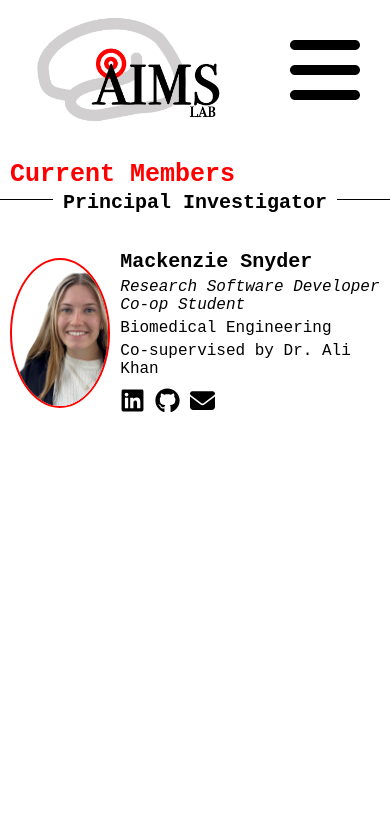
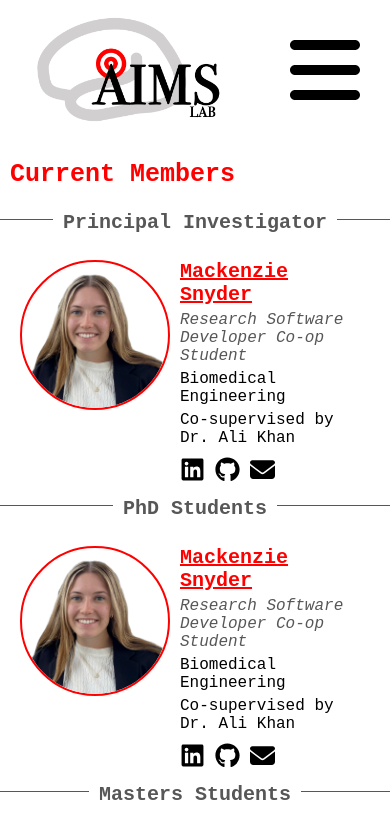
Before and after one commit to jclauneurolab/jclaulab.github.io, a React (Vite) app in the folder lab-website/: page /people in a window 390 px wide. Shown: the top 830 px of the page. Built offline with nearby package versions, Linux system fonts and the light colour scheme.

Commit message:
finished people page with responsiveness

```diff
--- a/lab-website/src/people-page/people-page.css
+++ b/lab-website/src/people-page/people-page.css
@@ -16,13 +16,15 @@
     align-items: center;
     width: 100%;
     position: relative;
+    margin-top: 20px;
 }
 
 .people-heading-item {
     font-size: 20px;
     font-weight: bold;
+    color: #575757;
     background-color: white;
-    padding: 0 10px;
+    padding: 0px 10px;
     position: absolute;
     top: -8px;
 }
@@ -30,23 +32,25 @@
 .line {
     width: 100%;
     height: 1px;
-    background-color: black;
+    background-color: #575757;
     border: none;
 }
 
 .section-cont {
     display: flex;
-    align-items: center;
-    justify-content: center;
+    flex-wrap: wrap;
+    justify-content:space-between;
+    gap: 20px;
     width: 100%;
     margin-top: 40px;
-    gap: 20px;
+    padding: 0 20px;
 }
 
 .person-cont {
     display: flex;
-    align-items: center;
-    padding: 10px;
+    flex-direction: row;
+    width: 45%;
+    min-width: 300px;
 }
 
 .headshot-img-cont {
@@ -55,12 +59,14 @@
     border: 2px red solid;
     border-radius: 50%;
     overflow:hidden;
+    flex-shrink: 0;
 }
 
 .head-shot {
     border-radius: 50%;
     width: 150px;
     object-fit: cover;
+    flex-shrink: 0;
 }
 
 .words-cont {
@@ -72,11 +78,20 @@
     font-weight: bold;
     font-size: 20px;
     margin-bottom: 5px;
+    color: red;
+    cursor: pointer;
+    text-decoration: underline;
+    transition: color 0.3s ease, transform 0.3s ease;
+}
+
+.person-name:hover {
+    transform: scale(1.05);
 }
 
 .person-position {
     font-style: italic;
     margin-bottom: 5px;
+    color: #575757;
 }
 
 .person-supervisor {
@@ -106,3 +121,82 @@
     color: #575757;
     transform: scale(1.05);
 }
+
+
+.modal-overlay {
+    position: fixed;
+    top: 0;
+    left: 0;
+    width: 100%;
+    height: 100%;
+    background: rgba(0, 0, 0, 0.5);
+    display: flex;
+    justify-content: center;
+    align-items: center;
+    z-index: 1000;
+  }
+
+  .modal-content {
+    background: white;
+    padding: 20px;
+    border-radius: 8px;
+    width: 90%;
+    max-width: 500px;
+    box-shadow: 0 4px 10px rgba(0, 0, 0, 0.3);
+    position: relative;
+  }
+
+  .close-button {
+    position: absolute;
+    top: 10px;
+    right: 10px;
+    background: none;
+    border: none;
+    font-size: 20px;
+    cursor: pointer;
+    color: #666;
+  }
+
+  .close-button:hover {
+    color: black;
+  }
+
+  .modal-header {
+    text-align: center;
+  }
+
+  .modal-name {
+    margin: 10px 0;
+  }
+
+  .modal-image {
+    width: 100px;
+    height: 100px;
+    border-radius: 50%;
+    border: 2px solid red;
+    object-fit: cover;
+  }
+
+  .modal-body {
+    margin-top: 10px;
+  }
+
+  .modal-body {
+    margin: 5px 0;
+  }
+
+  .modal-body a {
+    color: #007BFF;
+    text-decoration: none;
+  }
+
+  .modal-body a:hover {
+    text-decoration: underline;
+  }
+
+
+@media screen and (max-width: 768px) {
+    .person-cont {
+        width: 100%;
+    }
+}
--- a/lab-website/src/people-page/people-page.jsx
+++ b/lab-website/src/people-page/people-page.jsx
@@ -1,51 +1,176 @@
-import React from 'react';
+import React, { useState } from 'react';
 import './people-page.css';
 import mackenzie from './pictures/mackenzie.png';
 import { FontAwesomeIcon } from '@fortawesome/react-fontawesome';
-import { faLinkedin, faGithub, faGoogleScholar, faTwitter, faOrcid} from '@fortawesome/free-brands-svg-icons';
+import { faLinkedin, faGithub, faGoogleScholar, faXTwitter, faOrcid} from '@fortawesome/free-brands-svg-icons';
 import { faEnvelope} from '@fortawesome/free-solid-svg-icons';
 
+// Sample data for people
+const peopleData = {
+  "Principal Investigator": [
+    {
+      name: "Mackenzie Snyder",
+      position: "Research Software Developer Co-op Student",
+      department: "Biomedical Engineering",
+      supervisor: "Co-supervised by Dr. Ali Khan",
+      img: mackenzie,
+      socialLinks: {
+        linkedin: "https://www.linkedin.com/in/mackenzie-snyder-a92178220/",
+        github: "https://github.com/mackenziesnyder",
+        email: "mailto:mackenziesnyder222@gmail.com",
+      }
+    }
+  ],
+  "PhD Students": [
+    {
+      name: "Mackenzie Snyder",
+      position: "Research Software Developer Co-op Student",
+      department: "Biomedical Engineering",
+      supervisor: "Co-supervised by Dr. Ali Khan",
+      img: mackenzie,
+      socialLinks: {
+        linkedin: "https://www.linkedin.com/in/mackenzie-snyder-a92178220/",
+        github: "https://github.com/mackenziesnyder",
+        email: "mailto:mackenziesnyder222@gmail.com",
+      }
+    }
+  ],
+  "Masters Students": [
+    {
+        name: "Mackenzie Snyder",
+      position: "Research Software Developer Co-op Student",
+      department: "Biomedical Engineering",
+      supervisor: "Co-supervised by Dr. Ali Khan",
+      img: mackenzie,
+      socialLinks: {
+        linkedin: "https://www.linkedin.com/in/mackenzie-snyder-a92178220/",
+        github: "https://github.com/mackenziesnyder",
+        email: "mailto:mackenziesnyder222@gmail.com",
+        }
+    }
+  ],
+  "Lab Members": [
+    {
+      name: "Mackenzie Snyder",
+      position: "Research Software Developer Co-op Student",
+      department: "Biomedical Engineering",
+      supervisor: "Co-supervised by Dr. Ali Khan",
+      img: mackenzie,
+      socialLinks: {
+        linkedin: "https://www.linkedin.com/in/mackenzie-snyder-a92178220/",
+        github: "https://github.com/mackenziesnyder",
+        email: "mailto:mackenziesnyder222@gmail.com",
+      },
+      bio: " I am a research software developer co-op student in the lab and I am a biomedical engineering undergraduate student from the University of Waterloo. My work in the lab consists of assisting and contributing to various lab software projects in the field of computational neuro imaging.",
+    }
+  ]
+};
 
 const PeoplePage = () => {
+
+    const [selectedPerson, setSelectedPerson] = useState(null);
+
+    const openModal = (person) => {
+        setSelectedPerson(person);
+    };
+
+    const closeModal = () => {
+        setSelectedPerson(null);
+    };
+
     return (
     <div className='peoplePage'>
       <div className='people-heading'>Current Members</div>
+      {Object.entries(peopleData).map(([section, members]) => (
+        <div key={section}>
           <div className="people-heading-wrapper">
             <hr className="line" />
-                <div className="people-heading-item">Principal Investigator</div>
+            <div className="people-heading-item">{section}</div>
           </div>
           <div className='section-cont'>
-                <div className='person-cont'>
+            {members.map((person, index) => (
+              <div className='person-cont' key={index}>
                 <div className='headshot-img-cont'>
-                        <img src={mackenzie} alt='head-shot' className='head-shot' />
+                  <img src={person.img} alt={`${person.name} headshot`} className='head-shot' />
                 </div>
                 <div className='words-cont'>
-                        <div className='person-name'>Mackenzie Snyder</div>
-                        <div className='person-position'>Research Software Developer Co-op Student</div>
-                        <div className='person-department'>Biomedical Engineering</div>
-                        <div className='person-supervisor'>Co-supervised by Dr. Ali Khan</div>
+                  <div className='person-name' onClick={() => openModal(person)}>
+                    {person.name}
+                  </div>
+                  <div className='person-position'>{person.position}</div>
+                  <div className='person-department'>{person.department}</div>
+                  <div className='person-supervisor'>{person.supervisor}</div>
                   <div className='social-cont'>
-                        <div className='item-cont'>
-                            <a href="https://www.linkedin.com/in/mackenzie-snyder-a92178220/" target="_blank" rel="noopener noreferrer">
-                                <FontAwesomeIcon icon={faLinkedin} className="icon-style" />
+                    {person.socialLinks && Object.entries(person.socialLinks).map(([key, link]) => (
+                        link && ( // Ensure the link exists before rendering
+                            <div className="item-cont" key={key}>
+                            <a href={link} target="_blank" rel="noopener noreferrer">
+                                <FontAwesomeIcon
+                                icon={
+                                    key === "email" ? faEnvelope :
+                                    key === "github" ? faGithub :
+                                    key === "linkedin" ? faLinkedin :
+                                    key === "orcid" ? faOrcid :
+                                    key === "google_scholar" ? faGoogleScholar :
+                                    key === "twitterx" ? faXTwitter:
+                                    faLink
+                                }
+                                className="icon-style"
+                                />
                             </a>
                             </div>
-                            <div className="item-cont">
-                            <a href="https://github.com/mackenziesnyder" target="_blank" rel="noopener noreferrer">
-                                <FontAwesomeIcon icon={faGithub} className="icon-style" />
-                            </a>
-                            </div>
-                            <div className="item-cont">
-                            <a href="mailto:mackenziesnyder222@gmail.com" target="_blank" rel="noopener noreferrer">
-                                <FontAwesomeIcon icon={faEnvelope} className="icon-style" />
-                            </a>
+                        )
+                        ))}
                   </div>
                 </div>
               </div>
+            ))}
+          </div>
+        </div>
+      ))}
+      {selectedPerson && (
+        <div className="modal-overlay" onClick={closeModal}>
+            <div className="modal-content" onClick={(e) => e.stopPropagation()}>
+            <button className="close-button" onClick={closeModal}>✖</button>
+            <div className="modal-header">
+                <img src={selectedPerson.img} alt={`${selectedPerson.name} headshot`} className="modal-image" />
+                <div className='modal-name'>{selectedPerson.name}</div>
+            </div>
+
+            {/* Details */}
+            <div className="modal-body">
+                <div><strong>Position:</strong> {selectedPerson.position}</div>
+                <div><strong>Department:</strong> {selectedPerson.department}</div>
+                <div><strong>Supervisor:</strong> {selectedPerson.supervisor}</div>
+
+                {selectedPerson.socialLinks && Object.keys(selectedPerson.socialLinks).length > 0 && (
+                <div className="social-links">
+                    {selectedPerson.socialLinks.email && (
+                    <div><strong>Email:</strong> <a href={selectedPerson.socialLinks.email} target="_blank" rel="noopener noreferrer">Email</a></div>
+                    )}
+                    {selectedPerson.socialLinks.github && (
+                    <div><strong>GitHub:</strong> <a href={selectedPerson.socialLinks.github} target="_blank" rel="noopener noreferrer">GitHub</a></div>
+                    )}
+                    {selectedPerson.socialLinks.linkedin && (
+                    <div><strong>LinkedIn:</strong> <a href={selectedPerson.socialLinks.linkedin} target="_blank" rel="noopener noreferrer">LinkedIn</a></div>
+                    )}
+                    {selectedPerson.socialLinks.google_scholar && (
+                    <div><strong>Google Scholar:</strong> <a href={selectedPerson.socialLinks.google_scholar} target="_blank" rel="noopener noreferrer">Google Scholar</a></div>
+                    )}
+                    {selectedPerson.socialLinks.orcid && (
+                    <div><strong>Orcid:</strong> <a href={selectedPerson.socialLinks.orcid} target="_blank" rel="noopener noreferrer">Orcid</a></div>
+                    )}
+                    {selectedPerson.socialLinks.twitterx && (
+                    <div><strong>X:</strong> <a href={selectedPerson.socialLinks.twitterx} target="_blank" rel="noopener noreferrer">X</a></div>
+                    )}
+                </div>
+                )}
+                <div className='about-section'><strong>About:</strong> {selectedPerson.bio}</div>
             </div>
             </div>
         </div>
-
+        )}
+    </div>
   );
 };
 
```
Also changed, not shown: lab-website/src/nav-bar/nav-bar.css (+22 -1 lines). Lines whose indentation alone changed are shown as unchanged.
